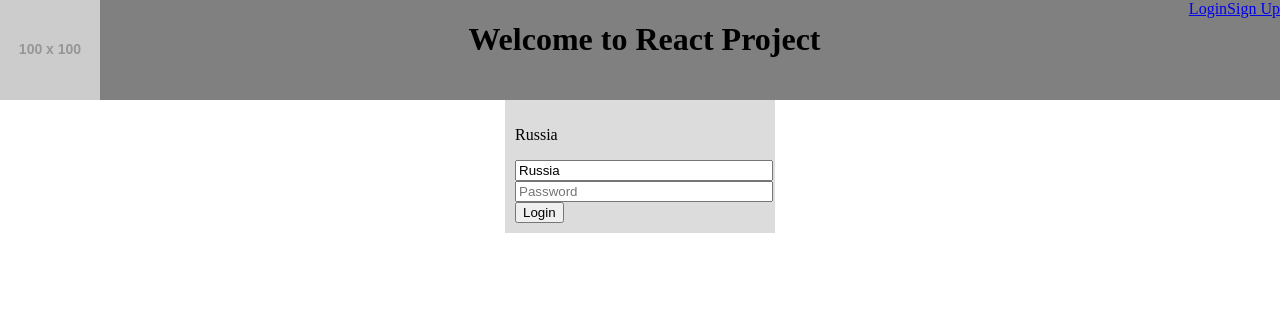
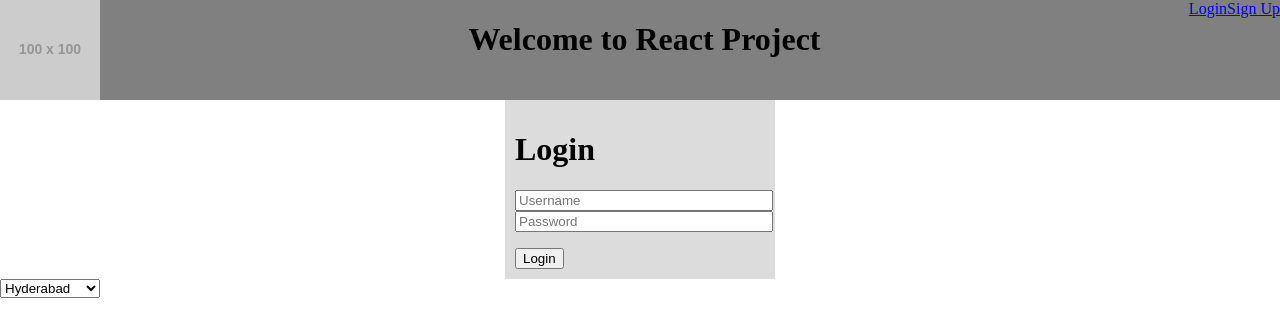
Before and after one commit to mouleesh/subhash-react, a React (Vite) app: page /login in a window 1280 px wide. Shown: the top 336 px of the page. Built offline with nearby package versions, Linux system fonts and the light colour scheme.

Commit message:
Props & keys example.

```diff
--- a/src/App.jsx
+++ b/src/App.jsx
@@ -1,14 +1,56 @@
+import { useState } from "react";
 import App1 from "./App1";
 import "./App.css";
 import Header from "./Header";
 import Login from "./auth/Login";
+import usersData from "./userData";
+import Signup from "./auth/Signup";
+
 
 function App() {
+  	const [username, setUsername] = useState("");
+    const [password, setPassword] = useState("");
+    const [errorMessage, setErrorMessage] = useState("");
+	const [usersArr, setUserArr] = useState(usersData);
+
+    const handleUsernameChange = (e) => {
+        setUsername(e.target.value)
+    }
+
+    const handlePasswordChange = (e) => {
+        setPassword(e.target.value)
+    }
+
+    const handleSubmit = () => {
+        if(username === ""){
+            setErrorMessage("Please enter the username");
+            return;
+        }
+        if(password === ""){
+            setErrorMessage("Please enter the password");
+            return;
+        }
+
+        if(usersArr.some(a => (a.username === username && a.password === password))){
+            alert("Login successful")
+        } else {
+            setErrorMessage("Wrong credentials!")
+        }
+    }
 
   return (
     <>
       <Header />
-      <Login />
+      <Login
+	  	a={"Login"}
+	  	username={username}
+		password={password}
+		errorMessage={errorMessage}
+		handlePasswordChange={handlePasswordChange}
+		handleUsernameChange={handleUsernameChange}
+		handleSubmit={handleSubmit}/>
+
+		<Signup />
     </>
   )
 }
--- a/src/auth/Login.jsx
+++ b/src/auth/Login.jsx
@@ -1,30 +1,28 @@
-import { useState } from "react";
 
-function Login(){
-    const [username, setUsername] = useState("Russia");
-
-    function func(e){
-        setUsername(e.target.value);
-    }
+function Login({a, username, password, errorMessage, handlePasswordChange, handleUsernameChange, handleSubmit}){
 
     return <div id={"login-box"}>
-        <p>{username}</p>
-
+        <h1>{a}</h1>
         <input
-            onChange={func}
+            onChange={handleUsernameChange}
             value={username}
+            name="username"
             className={"login-username"}
             type="text"
             placeholder="Username"/>
         <br />
 
         <input
+            value={password}
+            onChange={handlePasswordChange}
             className={"login-password"}
             type="password"
             placeholder="Password"/>
         <br />
 
-        <button>Login</button>
+        <p style={{color: "red"}}>{errorMessage}</p>
+
+        <button onClick={handleSubmit}>Login</button>
     </div>
 }
 
--- a/src/auth/Signup.jsx
+++ b/src/auth/Signup.jsx
@@ -1,5 +1,15 @@
+import React from 'react';
+
 function Signup(){
-    return <p>sign up form under construction</p>
+    const cities = ["Hyderabad", "Chennai", "Delhi", "Vizag", "Tripathi", "Coimbatore", "Mumbai", "Jaipur"];
+
+    return <React.Fragment>
+        <select style={{width: "100px"}} >
+            {cities.map((city, index) => {
+                return <option key={index}>{city}</option>
+            })}
+        </select>
+    </React.Fragment>
 }
 
 export default Signup;
--- /dev/null
+++ b/src/userData.js
@@ -0,0 +1,12 @@
+const usersArr = [{
+    username: "subhash",
+    password: "subhash@1996"
+}, {
+    username: "mouleesh",
+    password: "mouleesh@1996"
+}, {
+    username: "hari",
+    password: "hari@1996"
+}]
+
+export default usersArr;
```
